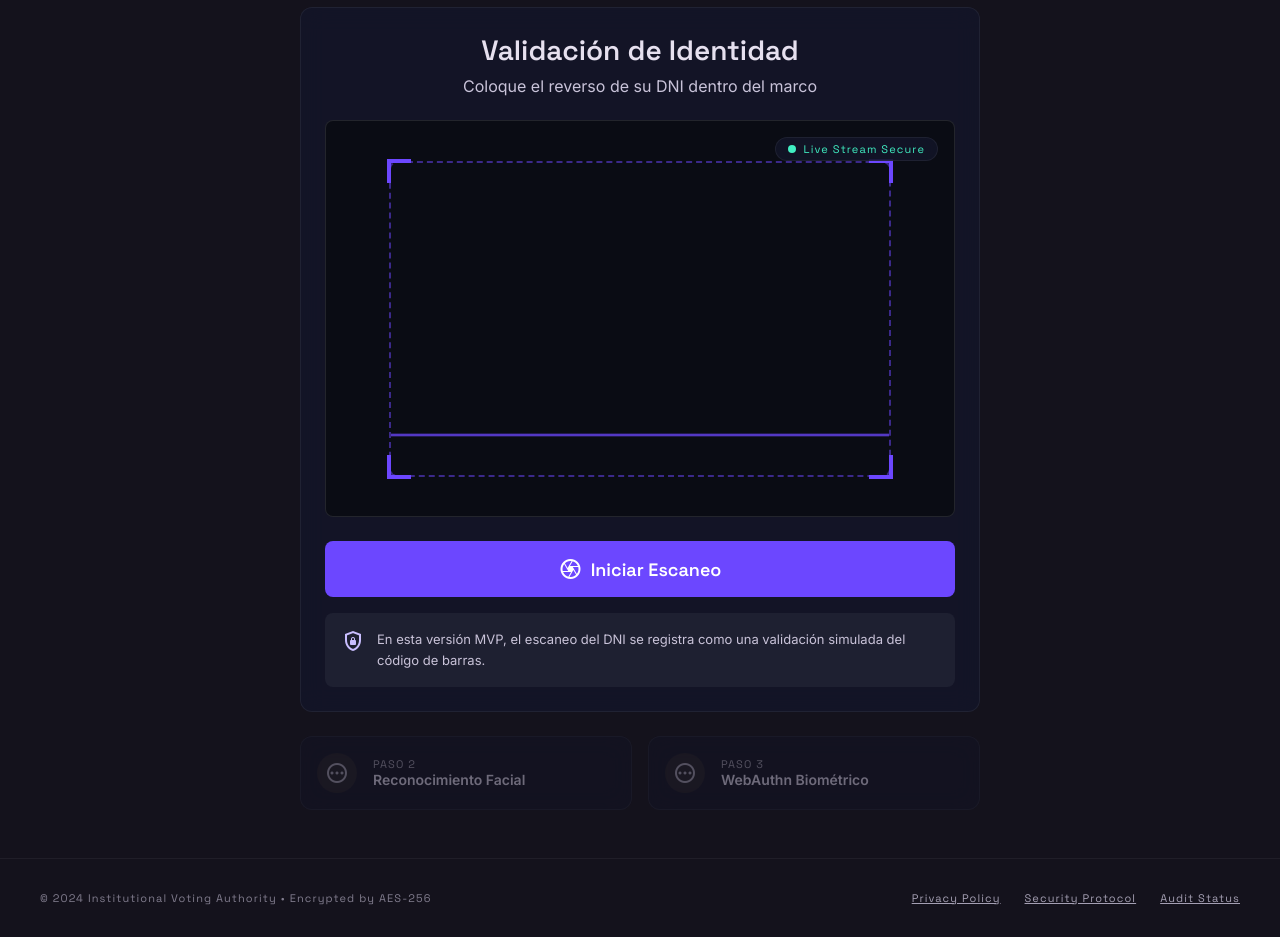
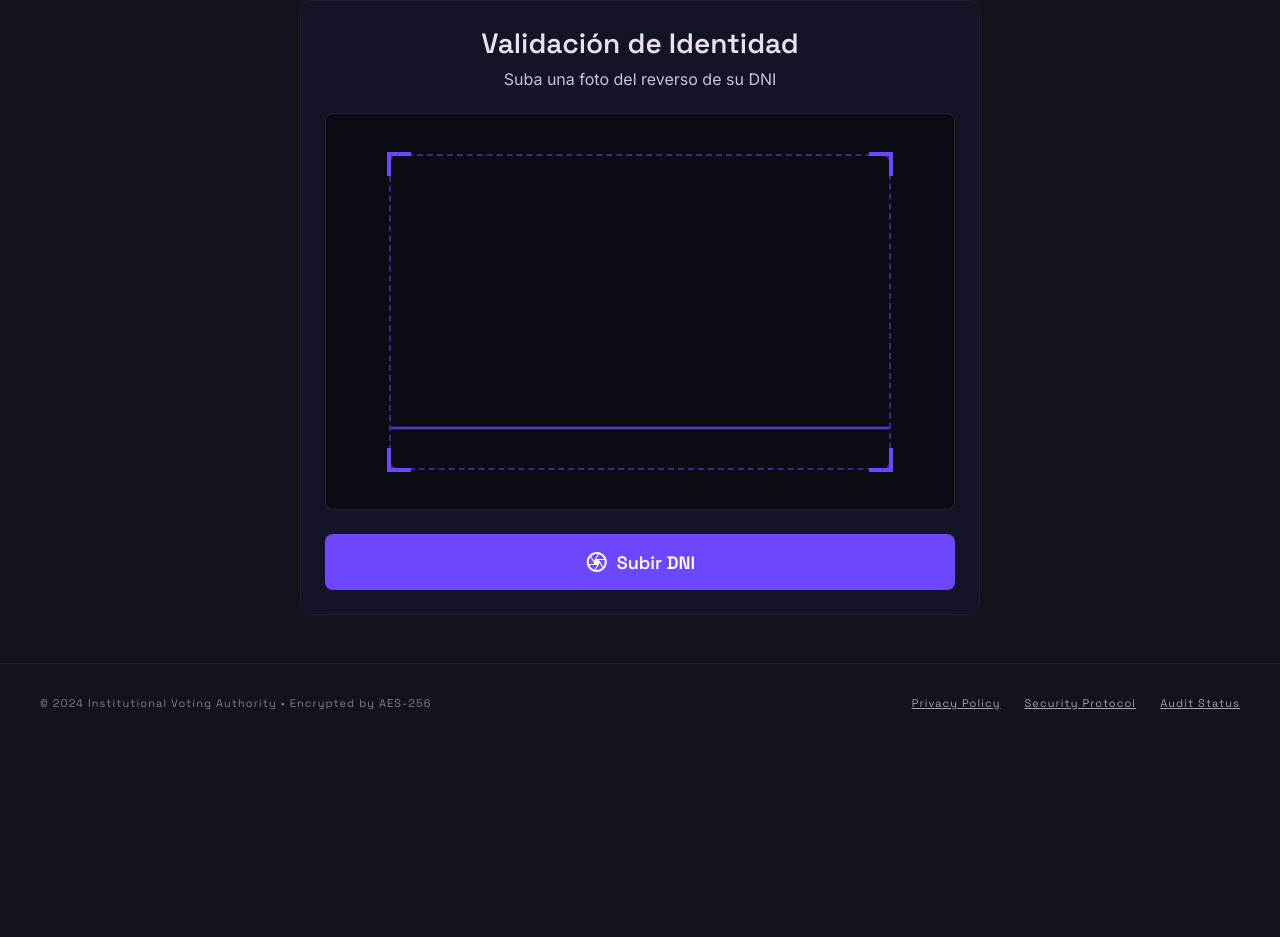
Before and after one commit to mofuel/Nexa-Vote-Front, a React (Vite) app: page /mfa/escaneo in a window 1280 px wide. Shown: the part 225-1162 px from the top of the page. After the commit the page ends 967 px from the top, so only its background shows below. Built offline with nearby package versions, Linux system fonts and the light colour scheme.

Commit message:
Subiendo validacion de dni

```diff
--- a/package.json
+++ b/package.json
@@ -11,6 +11,7 @@
   },
   "dependencies": {
     "@supabase/supabase-js": "^2.106.0",
+    "@zxing/browser": "^0.2.0",
     "axios": "^1.16.1",
     "face-api.js": "^0.22.2",
     "react": "^19.2.5",
--- a/src/pages/registro/RegistroIdentidad.jsx
+++ b/src/pages/registro/RegistroIdentidad.jsx
@@ -5,7 +5,7 @@ import API_URL from "../../config/api";
 import { useRegistration } from "../../context/useRegistration";
 import { toast } from "sonner";
 import "../../css/registro/Registroidentidad.css";
-import { supabase } from "../../lib/supabaseClient";
+
 
 export default function RegistroIdentidad() {
   const navigate = useNavigate();
--- a/src/pages/votante/Mfapaso1dni.jsx
+++ b/src/pages/votante/Mfapaso1dni.jsx
@@ -1,44 +1,113 @@
 import { useNavigate } from "react-router-dom";
+import { useState } from "react";
+import { BrowserPDF417Reader } from "@zxing/browser";
+import { toast } from "sonner";
+
 import Footer from "../components/layout/footer/Footer";
 import MFAStepper from "../components/ui/MFAStepper";
+
 import "../../css/votante/Mfapaso1dni.css";
 
-const NEXT_STEPS = [
-  { step: "Paso 2", label: "Reconocimiento Facial" },
-  { step: "Paso 3", label: "WebAuthn Biométrico" },
-];
+const API_URL = "http://127.0.0.1:5000";
 
 export default function MFAPaso1DNI() {
+
   const navigate = useNavigate();
 
-  const handleDNIScan = () => {
+  const [loading, setLoading] = useState(false);
+  const [estado, setEstado] = useState("");
+
+  const parsearDNI = (raw) => {
+
+    const clean = raw.replace(/\s+/g, " ").trim();
+    const numeros = clean.replace(/\D/g, "");
+
+    let sinPadding = numeros;
+
+    if (numeros.startsWith("0")) {
+      sinPadding = numeros.slice(1);
+    }
+
+    const dni = sinPadding.slice(0, 8);
+
+    return { dni };
+  };
+
+  const handleImage = async (event) => {
+
     const token = localStorage.getItem("token");
 
     if (!token) {
-      alert("Debe iniciar sesión primero");
+      toast.error("Debe iniciar sesión");
       navigate("/login");
       return;
     }
 
-    localStorage.setItem("dni_barcode_valid", "true");
-    navigate("/mfa/facial");
+    const file = event.target.files[0];
+    if (!file) return;
+
+    try {
+
+      setLoading(true);
+      setEstado("Escaneando DNI...");
+
+      const imageUrl = URL.createObjectURL(file);
+
+      const codeReader = new BrowserPDF417Reader();
+      const scanResult = await codeReader.decodeFromImageUrl(imageUrl);
+
+      const rawText = scanResult.getText();
+      const parsed = parsearDNI(rawText);
+
+      console.log("RAW PDF417:", rawText);
+      console.log("DNI ESCANEADO:", parsed.dni);
+
+      const response = await fetch(
+        `${API_URL}/api/mfa/validate-dni`,
+        {
+          method: "POST",
+          headers: {
+            "Content-Type": "application/json",
+            Authorization: `Bearer ${token}`
+          },
+          body: JSON.stringify({
+            dni_scanned: parsed.dni
+          })
+        }
+      );
+
+      const data = await response.json();
+
+      if (!response.ok || !data.success) {
+        toast.error(data.error || "DNI no válido");
+        return;
+      }
+
+      toast.success("DNI validado correctamente");
+
+      navigate("/mfa/facial");
+
+    } catch (err) {
+
+      console.error(err);
+      toast.error("Error al procesar el DNI");
+
+    } finally {
+
+      setLoading(false);
+      setEstado("");
+    }
   };
 
   return (
     <div className="mfa1-page">
 
-      {/* Header */}
       <header className="mfa1-header">
         <nav className="mfa1-nav">
           <span className="mfa1-logo">NEXA VOTE</span>
-          <div className="mfa1-nav-right">
-            <span className="material-symbols-outlined mfa1-nav-icon">security</span>
-            <button className="mfa1-btn-secure">Secure Login</button>
-          </div>
         </nav>
       </header>
 
-      {/* Main */}
       <main className="mfa1-main">
 
         <div className="mfa1-stepper-wrap">
@@ -47,13 +116,11 @@ export default function MFAPaso1DNI() {
 
         <div className="mfa1-panel">
 
-          {/* Panel Header */}
           <div className="mfa1-panel-header">
             <h1>Validación de Identidad</h1>
-            <p>Coloque el reverso de su DNI dentro del marco</p>
+            <p>Suba una foto del reverso de su DNI</p>
           </div>
 
-          {/* Scanner */}
           <div className="mfa1-scanner">
             <div className="mfa1-scanner-inner">
               <div className="mfa1-scan-frame">
@@ -64,44 +131,30 @@ export default function MFAPaso1DNI() {
                 <div className="mfa1-scan-line" />
               </div>
             </div>
-
-            <div className="mfa1-live-badge">
-              <span className="mfa1-live-dot" />
-              <span className="mfa1-live-text">Live Stream Secure</span>
-            </div>
           </div>
 
-          {/* Actions */}
           <div className="mfa1-actions">
-            <button className="mfa1-btn-scan" onClick={handleDNIScan}>
+
+            <label className="mfa1-btn-scan">
               <span className="material-symbols-outlined">camera</span>
-              Iniciar Escaneo
-            </button>
 
-            <div className="mfa1-info-box">
-              <span className="material-symbols-outlined mfa1-info-icon">shield_lock</span>
-              <p className="mfa1-info-text">
-                En esta versión MVP, el escaneo del DNI se registra como una
-                validación simulada del código de barras.
-              </p>
-            </div>
+              {loading ? "Escaneando..." : "Subir DNI"}
+
+              <input
+                type="file"
+                accept="image/*"
+                capture="environment"
+                onChange={handleImage}
+                hidden
+              />
+            </label>
+
+            {estado && (
+              <p className="mfa1-info-text">{estado}</p>
+            )}
+
           </div>
 
-        </div>
-
-        {/* Next Steps */}
-        <div className="mfa1-next-steps">
-          {NEXT_STEPS.map((item) => (
-            <div key={item.step} className="mfa1-step-card">
-              <div className="mfa1-step-icon">
-                <span className="material-symbols-outlined">pending</span>
-              </div>
-              <div>
-                <p className="mfa1-step-label">{item.step}</p>
-                <p className="mfa1-step-name">{item.label}</p>
-              </div>
-            </div>
-          ))}
         </div>
 
       </main>
```
Also changed, not shown: 1 other file (tests, documents, lock files or other folders).
